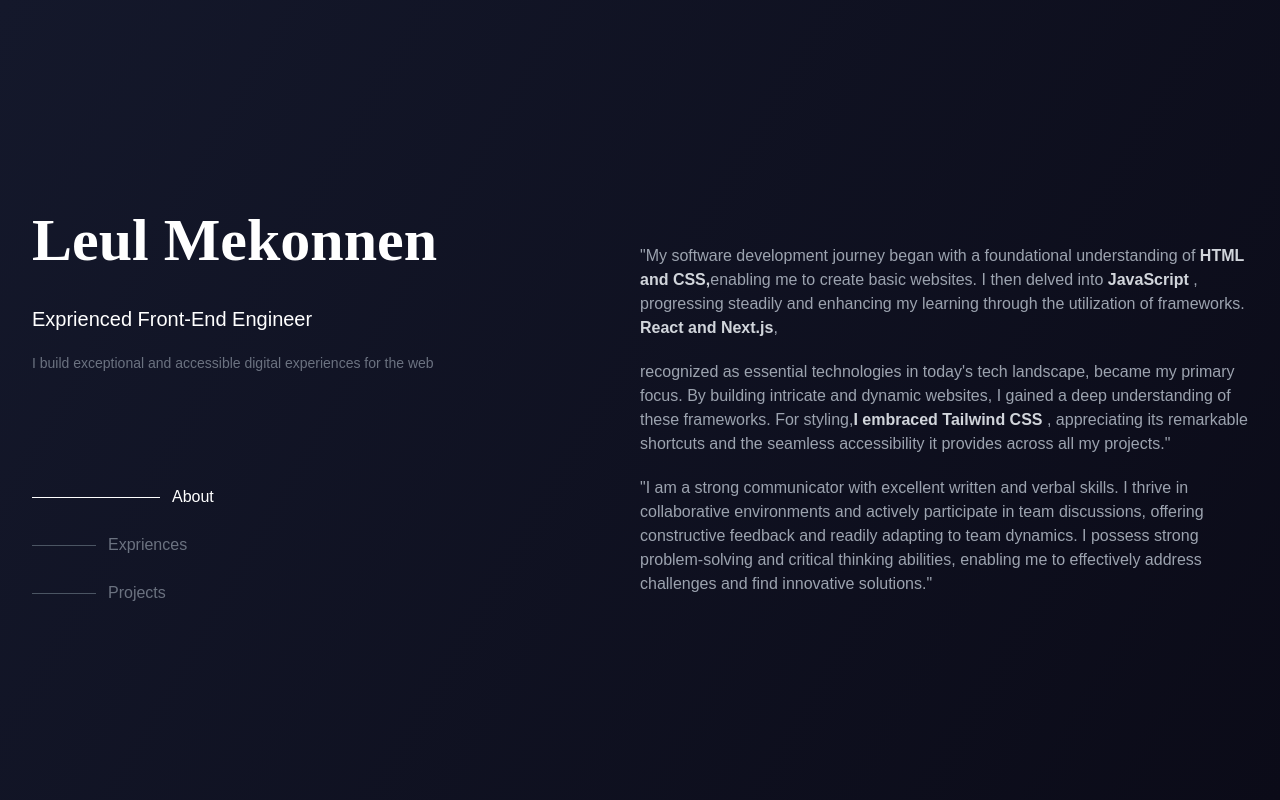
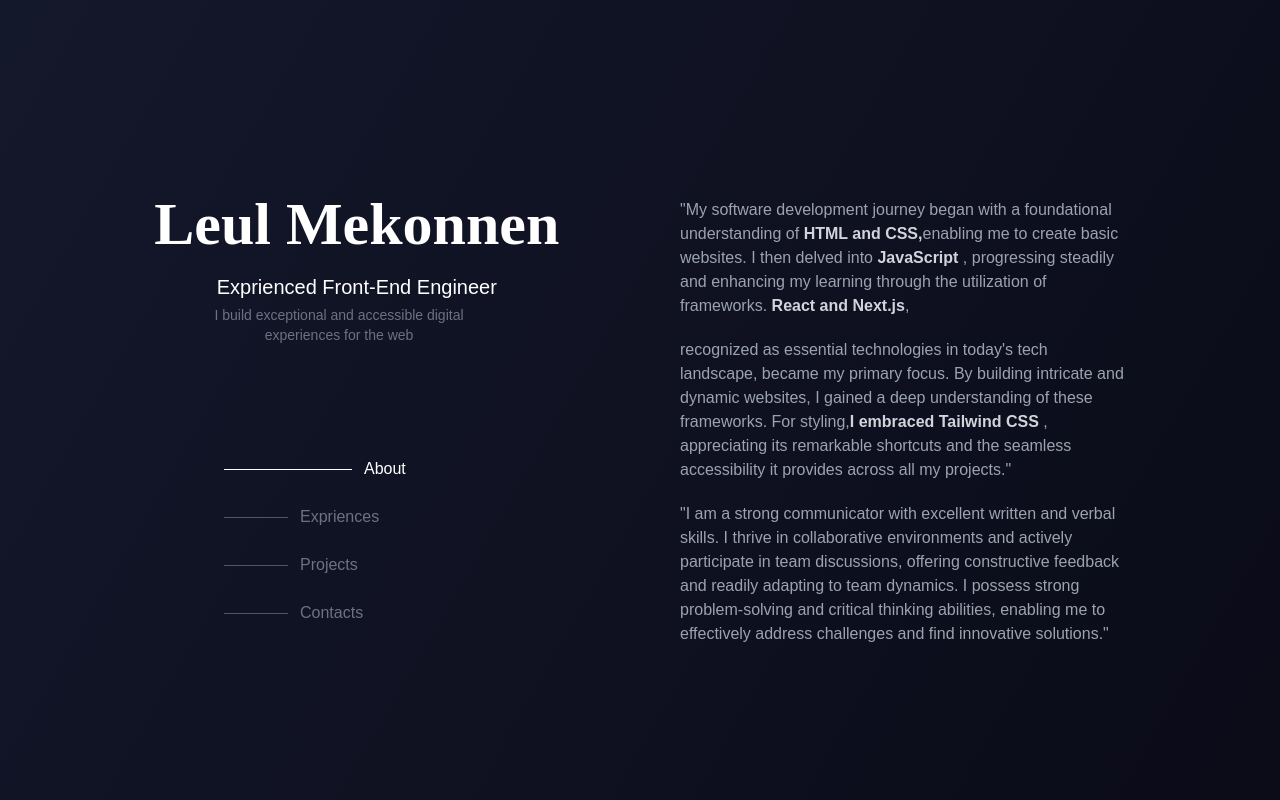
Before and after one commit to lleull/MainProfile, a Next.js app: page / in a window 1280 px wide. Built offline with nearby package versions, Linux system fonts and the light colour scheme.

Commit message:
17 last commit

```diff
--- a/app/Components/AboutSide.tsx
+++ b/app/Components/AboutSide.tsx
@@ -2,7 +2,7 @@ import React from 'react'
 
 export const AboutSide = () => {
   return (
-    <div className="flex flex-col w-1/2   h-full justify-start items-start sm:w-full">
+    <div className="flex flex-col w-1/2   h-full justify-start items-start sm:w-[95%] sm:pl-10 ">
       <h3 className="text-gray-400 lg:pt-10  sm:pt-3">
         "My software development journey began with a foundational understanding of{' '}
         <strong className="text-gray-300">HTML and CSS,</strong>
--- a/app/page.tsx
+++ b/app/page.tsx
@@ -5,16 +5,20 @@ export default function Home() {
   const [selectedOptions, setselectedOptions] = useState('About')
   return (
     <div className="w-full lg:h-[100vh] bg-transparent flex items-center justify-center ">
-      <div className="w-[80%] h-[80%] flex lg:flex-row items-center justify-between sm:flex-col md:flex-row md:w-[95%] ">
+      <div className="lg:w-[80%] h-[80%] flex lg:flex-row items-center justify-between sm:flex-col md:flex-row md:w-[95%] md:pt-20 lg:pt-1  ">
         <div className="flex flex-col items-start ">
-          <div className="flex flex-col items-start gap-5">
-            <h1 className="lg:text-[60px] font-Jersey font-semibold  text-white sm:text-center sm:w-full sm:text-[36px] ">Leul Mekonnen</h1>
-            <h2 className="text-xl font-light  text-white">Exprienced Front-End Engineer</h2>
-            <p className="text-sm font-light  text-gray-500 sm:text-center">
+          <div className="flex flex-col items-start gap-5 sm:gap-1">
+            <h1 className="lg:text-[60px] font-Jersey font-semibold  text-white sm:text-center sm:w-full sm:text-[36px] ">
+              Leul Mekonnen
+            </h1>
+            <h2 className="text-xl font-light  text-white sm:text-center sm:w-full ">
+              Exprienced Front-End Engineer
+            </h2>
+            <p className="text-sm font-light  text-gray-500 sm:text-center  sm:w-[80%] sm:pl-14">
               I build exceptional and accessible digital experiences for the web
             </p>
           </div>
-          <div className="lg:flex flex-col items-start gap-6 mt-28 sm:hidden md:flex ">
+          <div className="lg:flex flex-col items-start gap-6 mt-28 sm:hidden md:flex lg:pl-24 ">
             <h1
               onClick={() => setselectedOptions('About')}
               className={`flex flex-row items-center gap-3 hover:cursor-pointer ${
@@ -55,15 +59,26 @@ export default function Home() {
               />
               Projects
             </h1>
+            <h1
+              onClick={() => setselectedOptions('Contacts')}
+              className={`flex flex-row items-center gap-3 hover:cursor-pointer ${
+                selectedOptions === 'Contacts' ? 'text-white' : 'text-gray-500'
+              } `}
+            >
+              <div
+                className={` ${
+                  selectedOptions === 'Contacts' ? 'w-32 h-[1px] bg-white' : 'w-16 '
+                }h-[1px] bg-gray-600`}
+              />
+              Contacts
+            </h1>
           </div>
         </div>
-        <div className='lg:flex  sm:hidden lg:w-1/2 '>
-
-        {selectedOptions === 'About' && <AboutSide />}
+        <div className="lg:flex md:flex md:w-1/2  sm:hidden lg:w-1/2 ">
+          {selectedOptions === 'About' && <AboutSide />}
         </div>
-        <div className='lg:hidden sm:flex'>
-          <AboutSide/>
-
+        <div className="lg:hidden sm:flex md:hidden">
+          <AboutSide />
         </div>
       </div>
     </div>
--- /dev/null
+++ b/app/utils/Projects.tsx
@@ -0,0 +1,18 @@
+import mtn from './../assets/Mtn.png'
+const ProjectsData = [
+  {
+    id: 1,
+    image: mtn,
+    role: 'Front-end Nextjs Developer',
+    desc: 'Project description. a company called MTN hired me as a software frontend engineer to build a landing website for there hiking trip and vacations company.',
+    skills: ['Typescript', 'Next.js', 'TailwindCss', 'ChatGpt', 'ReactJs'],
+  },
+  {
+    id: 2,
+    image: trip,
+    role: 'Front-end Nextjs Developer',
+    desc: 'Project description. a company called MTN hired me as a software frontend engineer to build a landing website for there hiking trip and vacations company.',
+    skills: ['Typescript', 'Next.js', 'TailwindCss', 'ChatGpt', 'ReactJs'],
+  },
+]
+export default ProjectsData
```
Also changed, not shown: app/Components/ContactSide.tsx (added), app/assets/Mtn.png (added), 1 other file (tests, documents, lock files or other folders).
